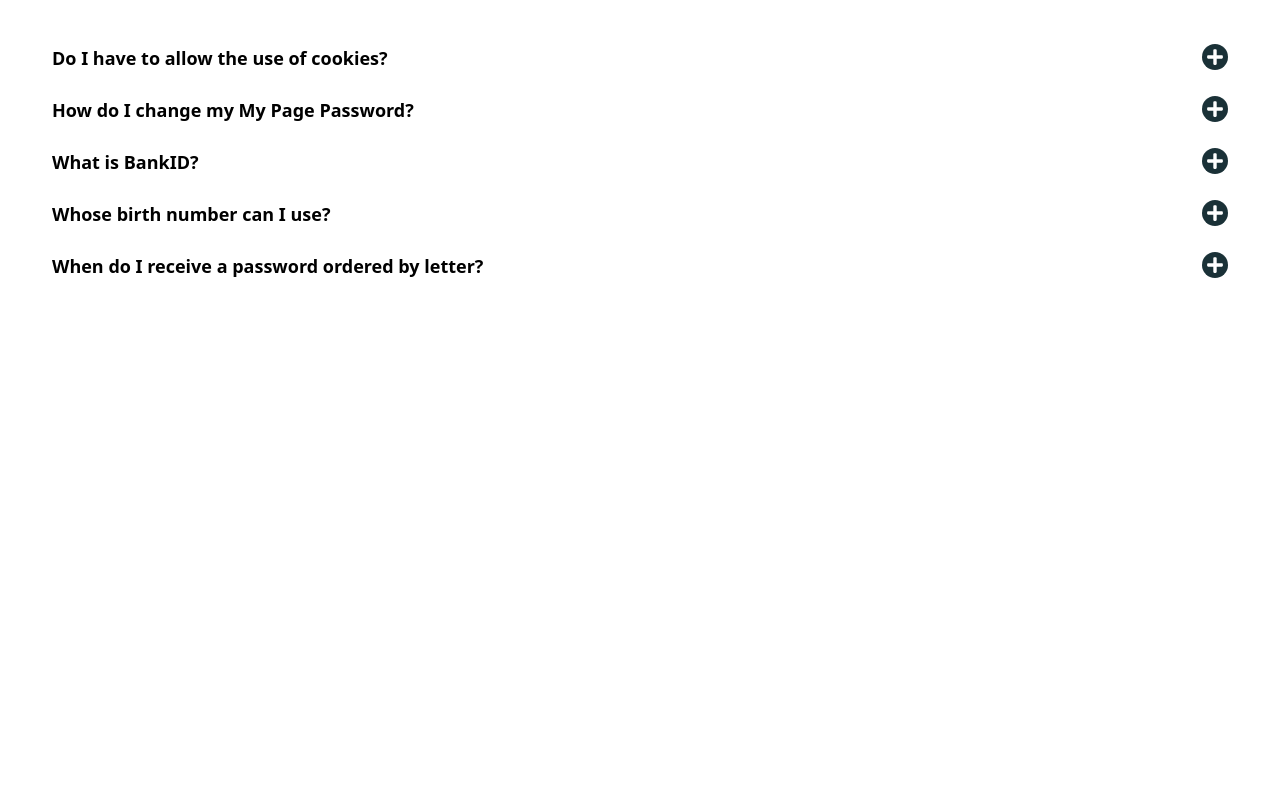
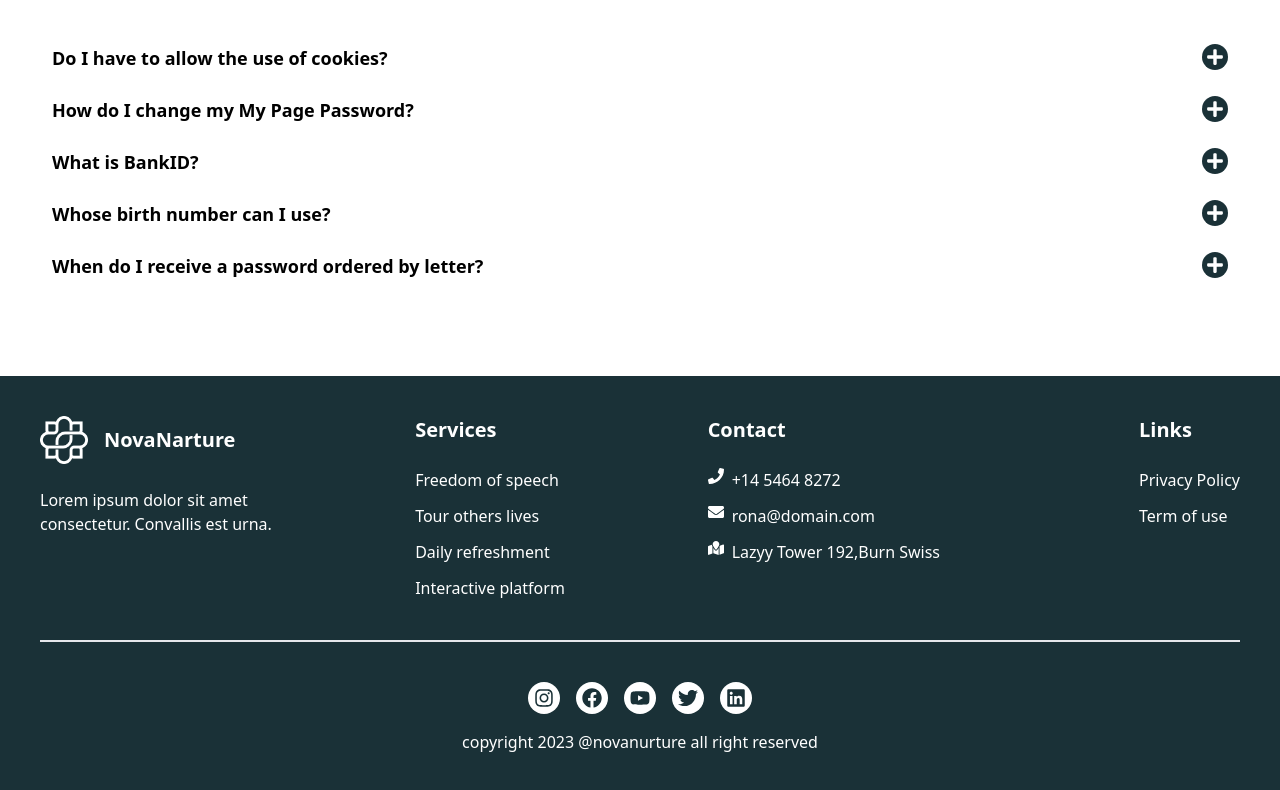
Before and after one commit to NiyonkuruEsther/novanurture, a React (Vite) app: page / in a window 1280 px wide. Shown: the part 3030-3820 px from the top of the page. Before the commit the page ends 3406 px from the top, so only its background shows below. Built offline with nearby package versions, Linux system fonts and the light colour scheme.

Commit message:
add landing page

```diff
--- a/src/App.jsx
+++ b/src/App.jsx
@@ -1,3 +1,4 @@
+import Footer from "./components/Footer";
 import Quote from "./components/Quote";
 import Statistics from "./components/Statistics";
 import Subscribe from "./components/Subscribe";
@@ -18,6 +19,7 @@ function App() {
       <Subscribe />
       <Testimonies />
       <FAQ />
+      <Footer />
     </>
   );
 }
--- /dev/null
+++ b/src/components/Footer.jsx
@@ -0,0 +1,96 @@
+import React from "react";
+import LogoWhite from "../assets/logoWhite.png";
+import {
+  FaEnvelope,
+  FaFacebook,
+  FaInstagram,
+  FaLinkedin,
+  FaPhone,
+  FaTwitter,
+  FaYoutube
+} from "react-icons/fa";
+import { FaMapLocation } from "react-icons/fa6";
+
+const Footer = () => {
+  return (
+    <div className="bg-secondaryDark text-white">
+      <div className="max-w-[1200px] mx-auto py-10 divide-y-2">
+        <div className="grid grid-cols-4 justify-items-end mb-10">
+          <div className="flex flex-col gap-6 w-[90%] justify-self-start ">
+            <div className="flex gap-4 items-center ">
+              <img
+                src={LogoWhite}
+                alt="logo"
+                className="w-12 h-12 brightness-200 invert-0"
+              />
+              <h3 className="font-semibold text-xl text-white m-0">
+                NovaNarture
+              </h3>
+            </div>
+            <p className="text-white ">
+              Lorem ipsum dolor sit amet consectetur. Convallis est urna.
+            </p>
+          </div>
+          <div className="flex flex-col gap-6 justify-self-center">
+            <h1 className="font-semibold text-xl text-white m-0">Services</h1>
+            <div className="flex flex-col gap-3">
+              <p>Freedom of speech </p>
+              <p>Tour others lives</p>
+              <p>Daily refreshment</p>
+              <p>Interactive platform</p>
+            </div>
+          </div>
+          <div className="flex flex-col gap-6">
+            <h1 className="font-semibold text-xl text-white m-0">Contact</h1>
+            <div className="flex flex-col gap-3">
+              <p className="flex gap-2">
+                <FaPhone />
+                +14 5464 8272
+              </p>
+              <p className="flex gap-2">
+                <FaEnvelope />
+                rona@domain.com
+              </p>
+              <p className="flex gap-2">
+                <FaMapLocation />
+                Lazyy Tower 192,Burn Swiss
+              </p>
+            </div>
+          </div>
+          <div className="flex flex-col gap-6">
+            <h1 className="font-semibold text-xl text-white m-0">Links</h1>
+            <div className="flex flex-col gap-3">
+              <p>Privacy Policy</p>
+              <p>Term of use</p>
+            </div>
+          </div>
+        </div>
+        <div className="text-center pt-10 flex flex-col gap-4">
+          <div className="text-secondaryDark text-xl flex justify-center gap-4">
+            <p className="rounded-full bg-white p-1.5 w-fit ">
+              <FaInstagram />
+            </p>
+            <p className="rounded-full bg-white p-1.5 w-fit ">
+              <FaFacebook />
+            </p>
+
+            <p className="rounded-full bg-white p-1.5 w-fit ">
+              <FaYoutube />
+            </p>
+
+            <p className="rounded-full bg-white p-1.5 w-fit ">
+              <FaTwitter />
+            </p>
+
+            <p className="rounded-full bg-white p-1.5 w-fit ">
+              <FaLinkedin />
+            </p>
+          </div>
+          <p>copyright 2023 @novanurture all right reserved</p>
+        </div>
+      </div>
+    </div>
+  );
+};
+
+export default Footer;
```
Also changed, not shown: src/assets/logoWhite.png (added), src/index.css (line endings or trailing spaces).
